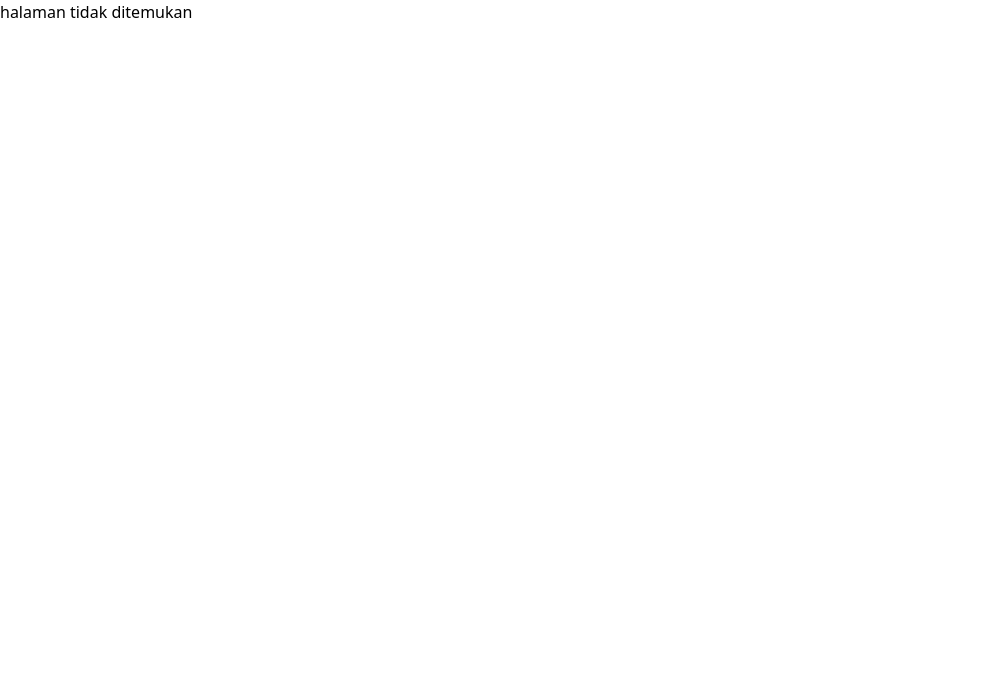
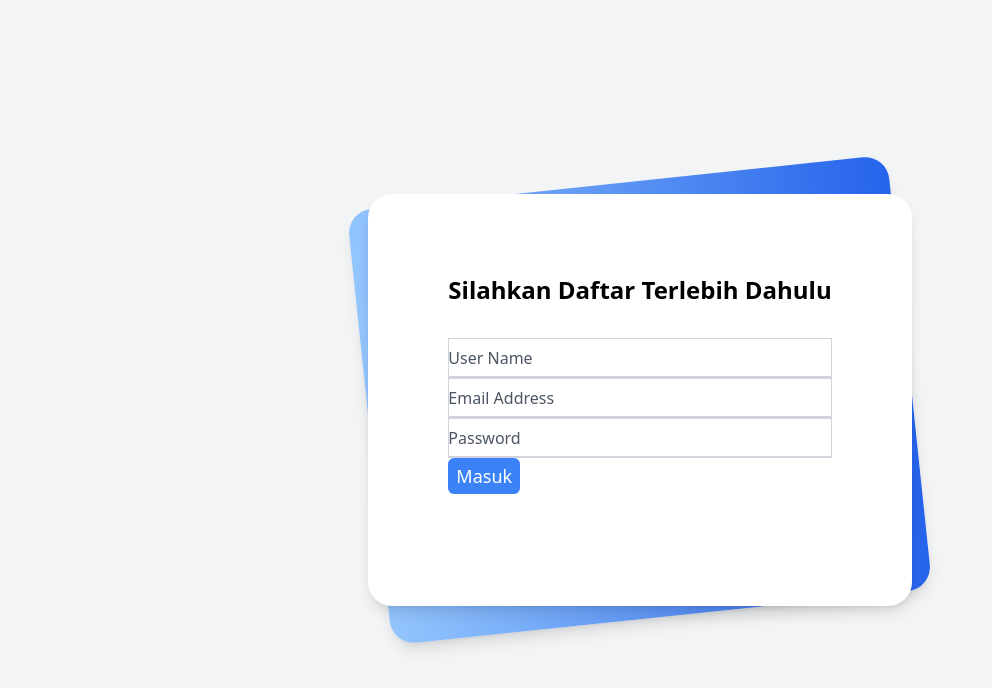
Before and after one commit to Muizzuddin-github/frontend_pengaduan, a React (Vite) app: page /daftar in a window 1280 px wide. Shown: the top 688 px of the page, without its empty margins (0-992 px from the left). Built offline with nearby package versions, Linux system fonts and the light colour scheme.

Commit message:
menambahkan halaman daftar dan menghubungka ke backend (gilang)

```diff
--- a/src/App.jsx
+++ b/src/App.jsx
@@ -1,4 +1,5 @@
 import Login from "./Components/Login/Login";
+
 import Daftar from "./Components/Daftar/Daftar";
 import { Routes, Route } from "react-router-dom";
 import PrivateRouteAdmin from "./Components/PrivateRouteAdmin";
@@ -13,6 +14,8 @@
     <Routes>
       <Route path="/" element={<h1>hello</h1>} />
       <Route path="/login" element={<Login />} />
+      <Route path="/daftar" element={<Daftar />} />
+      <Route path="/dashboard" element={<h1>menunggu design</h1>} />
       <Route path="/dashboard/kritik-saran" element={<KisarUser />} />
       <Route path="/admin" element={<Dashboard />} />
       <Route path="/admin/list-kategori" element={<ListKategori />} />
--- a/src/Components/Daftar/Daftar.jsx
+++ b/src/Components/Daftar/Daftar.jsx
@@ -1,21 +1,105 @@
-import IconProfile from "../Login/IconProfile";
-import FormDaftar from "./FormDaftar";
+import { useState } from "react";
+import axios from "axios";
+import daftar from "../../api/daftar";
 
-const daftar = () => {
-    return (
-        <div>
-            <section className="bg-green-400 dark:bg-gray-900">
-            <div className="flex flex-col items-center justify-center px-6 py-8 mx-auto md:h-screen lg:py-0">
-                <IconProfile/>
-                <div className="border-2 border-white w-full bg-slate-300  rounded-lg shadow dark:border md:mt-0 sm:max-w-md xl:p-0 dark:bg-gray-800 dark:border-gray-700">
-                    <div className="p-8 space-y-4 md:space-y-6 sm:p-8">
-                        <FormDaftar/>
-                    </div>
-                </div>
+function Daftar() {
+  const [email, setEmail] = useState("");
+  const [password, setPassword] = useState("");
+  const [username, setUsername] = useState("");
+
+  const submit = async (e) => {
+    e.preventDefault();
+    try{
+        const { data } = await daftar.daftar({
+            username,
+            email,
+            password,
+          });
+          alert('Berhasil Daftar')
+    }catch(error){
+        alert(error.response.data.errors.join('\n'))
+    }
+  };
+
+  return (
+    <div className="min-h-screen bg-gray-100 py-6 flex flex-col justify-center sm:py-12">
+      <div className="relative py-3 sm:max-w-xl sm:mx-auto">
+        <div className="absolute inset-0 bg-gradient-to-r from-blue-300 to-blue-600 shadow-lg transform -skew-y-6 sm:skew-y-0 sm:-rotate-6 sm:rounded-3xl"></div>
+        <div className="relative px-4 py-10 bg-white shadow-lg sm:rounded-3xl sm:p-20">
+          <div className="max-w-md mx-auto">
+            <div>
+              <h1 className="text-2xl font-semibold">
+                Silahkan Daftar Terlebih Dahulu
+              </h1>
             </div>
-        </section>
+            <div className="divide-y divide-gray-200">
+              <div className="py-8 text-base leading-6 space-y-4 text-gray-700 sm:text-lg sm:leading-7">
+                <form onSubmit={submit}>
+                  <div className="relative">
+                    <input
+                      autoComplete="off"
+                      id="username"
+                      name="username"
+                      type="text"
+                      className="peer placeholder-transparent h-10 w-full border-b-2 border-gray-300 text-gray-900 focus:outline-none focus:borer-rose-600"
+                      placeholder="User nama"
+                      onChange={(e) => setUsername(e.target.value)}
+                    />
+                    <label
+                      htmlFor="user name"
+                      className="absolute left-0 -top-3.5 text-gray-600 text-sm peer-placeholder-shown:text-base peer-placeholder-shown:text-gray-440 peer-placeholder-shown:top-2 transition-all peer-focus:-top-3.5 peer-focus:text-gray-600 peer-focus:text-sm"
+                    >
+                      User Name
+                    </label>
+                  </div>
+                  <div className="relative">
+                    <input
+                      autoComplete="off"
+                      id="email"
+                      name="email"
+                      type="text"
+                      className="peer placeholder-transparent h-10 w-full border-b-2 border-gray-300 text-gray-900 focus:outline-none focus:borer-rose-600"
+                      placeholder="Email address"
+                      onChange={(e) => setEmail(e.target.value)}
+                    />
+                    <label
+                      htmlFor="email"
+                      className="absolute left-0 -top-3.5 text-gray-600 text-sm peer-placeholder-shown:text-base peer-placeholder-shown:text-gray-440 peer-placeholder-shown:top-2 transition-all peer-focus:-top-3.5 peer-focus:text-gray-600 peer-focus:text-sm"
+                    >
+                      Email Address
+                    </label>
+                  </div>
+                  <div className="relative">
+                    <input
+                      autoComplete="off"
+                      id="password"
+                      name="password"
+                      type="password"
+                      className="peer placeholder-transparent h-10 w-full border-b-2 border-gray-300 text-gray-900 focus:outline-none focus:borer-rose-600"
+                      placeholder="Password"
+                      onChange={(e) => setPassword(e.target.value)}
+                    />
+                    <label
+                      htmlFor="password"
+                      className="absolute left-0 -top-3.5 text-gray-600 text-sm peer-placeholder-shown:text-base peer-placeholder-shown:text-gray-440 peer-placeholder-shown:top-2 transition-all peer-focus:-top-3.5 peer-focus:text-gray-600 peer-focus:text-sm"
+                    >
+                      Password
+                    </label>
+                  </div>
+                  <div className="relative">
+                    <button
+                      className="bg-blue-500 text-white rounded-md px-2 py-1"
+                    >
+                      Masuk
+                    </button>
+                  </div>
+                </form>
+              </div>
+            </div>
+          </div>
         </div>
-    );
+      </div>
+    </div>
+  );
 }
-
-export default daftar;
+export default Daftar;
--- a/src/Components/Daftar/FormDaftar.jsx
+++ /dev/null
@@ -1,23 +0,0 @@
-const FormDaftar = () => {
-    return (
-        <form className="space-y-4 md:space-y-6" action="#">
-            <div>
-                <label htmlFor="username" className="block mb-2 text-sm font-medium text-gray-900 dark:text-white">Username Anda</label>
-                <input type="username" name="username" id="username" className="bg-gray-50 border border-gray-300 text-gray-900 sm:text-sm rounded-lg focus:ring-primary-600 focus:border-primary-600 block w-full p-2.5 dark:bg-gray-700 dark:border-gray-600 dark:placeholder-gray-400 dark:text-white dark:focus:ring-blue-500 dark:focus:border-blue-500" placeholder="Masukan Username" required />
-            </div>
-            <div>
-                <label htmlFor="email" className="block mb-2 text-sm font-medium text-gray-900 dark:text-white">Email Anda</label>
-                <input type="email" name="email" id="email" className="bg-gray-50 border border-gray-300 text-gray-900 sm:text-sm rounded-lg focus:ring-primary-600 focus:border-primary-600 block w-full p-2.5 dark:bg-gray-700 dark:border-gray-600 dark:placeholder-gray-400 dark:text-white dark:focus:ring-blue-500 dark:focus:border-blue-500" placeholder="Masukan Email" required />
-            </div>
-            <div>
-                <label htmlFor="password" className="block mb-2 text-sm font-medium text-gray-900 dark:text-white">Password</label>
-                <input type="password" name="password" id="password" placeholder="••••••••" className="bg-gray-50 border border-gray-300 text-gray-900 sm:text-sm rounded-lg focus:ring-primary-600 focus:border-primary-600 block w-full p-2.5 dark:bg-gray-700 dark:border-gray-600 dark:placeholder-gray-400 dark:text-white dark:focus:ring-blue-500 dark:focus:border-blue-500" required />
-            </div>
-            <button type="submit" className="w-full text-white bg-primary-600 hover:bg-primary-700 focus:ring-4 focus:outline-none focus:ring-primary-300 font-medium rounded-lg text-sm px-5 py-2.5 text-center dark:bg-primary-600 dark:hover:bg-primary-700 dark:focus:ring-primary-800">Daftar</button>
-            <p className="text-sm font-light text-gray-500 dark:text-gray-400">
-                Sudah Punya Akun? <a href="#" className="font-medium text-primary-600 hover:underline dark:text-primary-500">Login</a>
-            </p>
-        </form>
-    );
-}
-export default FormDaftar
--- a/src/Components/Pelayanan/Cards.jsx
+++ b/src/Components/Pelayanan/Cards.jsx
@@ -87,12 +87,15 @@
                   </button>
                 )}
 
-                <button
+                {data.status != 'diproses' ? (
+                  <button
                   className="focus:outline-none text-white bg-red-700 hover:bg-red-800 focus:ring-4 focus:ring-red-300 font-medium rounded-lg text-sm px-5 py-2.5 mr-2 mb-2 dark:bg-red-600 dark:hover:bg-red-700 dark:focus:ring-red-900"
                   onClick={konfirmTolak}
+
                 >
                   Tolak
                 </button>
+                ) : ''}
               </div>
             </div>
           </div>
--- a/src/Kisar.jsx
+++ b/src/Kisar.jsx
@@ -20,6 +20,7 @@
           redirect("/dashboard");
         } else {
           krisarApi.getAll(data.accessToken).then(({ data }) => {
+            console.log(data.data);
             setKomentar(data.data);
           });
           setToken(data.accessToken);
@@ -33,8 +34,9 @@
       <DetilKomentar data={kritik} />
       <div>
         <Navigasi />
+        <div className="px-8 py-8">
           <h1 className="mt-8 font-medium text-2xl">Kritik dan saran</h1>
-        <div className="py-4 mt-5 flex flex-wrap justify-around items-center">
+          <div className="py-4 mt-5 flex flex-wrap justify-around items-center ">
             {komentar.map((v, i) => (
               <Komentar
                 key={i}
@@ -47,6 +49,7 @@
           </div>
         </div>
       </div>
+    </div>
   ) : (
     ""
   );
--- /dev/null
+++ b/src/api/daftar.js
@@ -0,0 +1,8 @@
+import axios from "axios";
+
+const daftar = {
+    daftar: async (data) => {
+        return await axios.post("http://localhost:8080/user", data)
+    }
+}
+export default daftar
```
Lines whose indentation alone changed are shown as unchanged.
